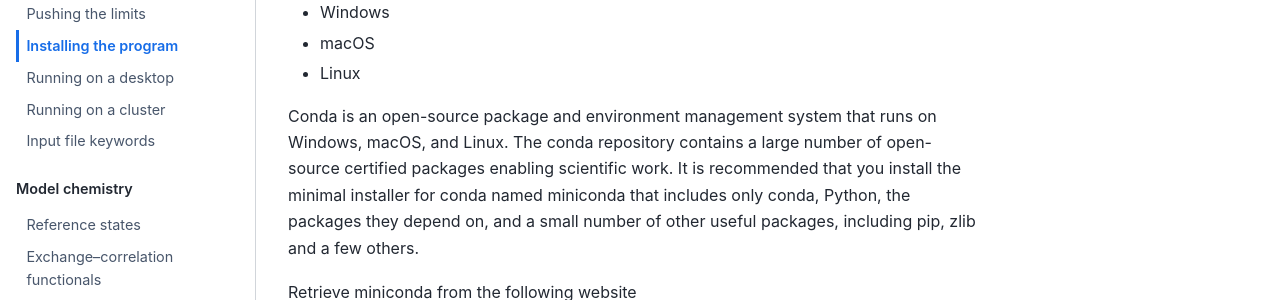
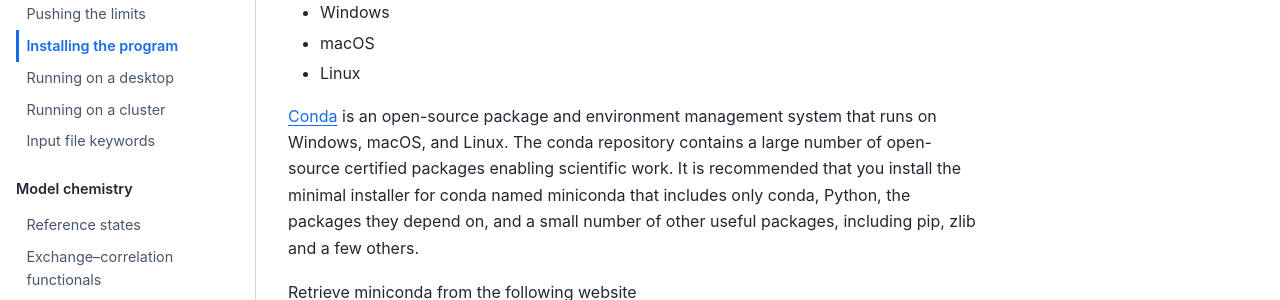
Before and after one commit to kthpanor/vlxman, a Jupyter Book: the page built from docs/installation.md, in a window 1280 px wide and 900 px high. Shown: the part 261-561 px from the top of the window. Built offline with Jupyter Book 1.0.4 settings and Sphinx 7.4.7 and the Sphinx Book theme 1.1.4, drawn with Linux system fonts in a browser that asks for light colours; part of the change alters nothing that is shown; some of the changed text lies outside the part shown.

```diff
--- a/docs/installation.md
+++ b/docs/installation.md
@@ -8,7 +8,7 @@ Binaries are available for the three main operating systems:
 - macOS
 - Linux
 
-Conda is an open-source package and environment management system that runs on Windows, macOS, and Linux. The conda repository contains a large number of open-source certified packages enabling scientific work. It is recommended that you install the minimal installer for conda named miniconda that includes only conda, Python, the packages they depend on, and a small number of other useful packages, including pip, zlib and a few others.
+[Conda](https://docs.conda.io/en/latest/) is an open-source package and environment management system that runs on Windows, macOS, and Linux. The conda repository contains a large number of open-source certified packages enabling scientific work. It is recommended that you install the minimal installer for conda named miniconda that includes only conda, Python, the packages they depend on, and a small number of other useful packages, including pip, zlib and a few others.
 
 Retrieve miniconda from the following website
 
@@ -79,7 +79,7 @@ $ git clone https://gitlab.com/veloxchem/veloxchem
 - C++ compiler fully compliant with the C++17 standard
 - Linear algebra libraries implementing the BLAS and LAPACK interfaces (e.g. Intel MKL, OpenBLAS or Cray LibSci)
 - MPI library (e.g. MPICH, Intel MPI or Open MPI)
-- Python (>=3.8) that includes the interpreter, the development header files, and the development libraries
+- [Python](https://www.python.org/) (>=3.8) that includes the interpreter, the development header files, and the development libraries
 - [MPI4Py](https://mpi4py.readthedocs.io/en/stable/)
 - [Scikit-build](https://scikit-build.readthedocs.io/en/latest/)
 - [Libxc](https://tddft.org/programs/libxc/)
@@ -93,10 +93,10 @@ See {ref}`external-dependencies` for instructions on how to get these add-ons.
 
 To avoid clashes between dependencies, we recommend to always use a [virtual enviroment](https://docs.python.org/3/tutorial/venv.html).
 
-(with-anaconda)=
-### Installing using Anaconda
+(with-conda)=
+### Installing using conda
 
-[Anaconda](https://www.anaconda.com/products/individual) and the software packaged on the [conda-forge](https://conda-forge.org/) channel provide build isolation and greatly simplify the installation of VeloxChem.
+[Conda](https://docs.conda.io/en/latest/) and the software packaged on the [conda-forge](https://conda-forge.org/) channel provide build isolation and greatly simplify the installation of VeloxChem.
 
 - Move to the folder containing the source code:
 
@@ -309,13 +309,13 @@ To avoid clashes between dependencies, we recommend to always use a [virtual env
 
 ### Installing on PowerLinux
 
-- See installation instructions [using Anaconda](with-anaconda)
+- See installation instructions [using conda](with-conda)
 
 ### Installing on macOS
 
-- See installation instructions [using Anaconda](with-anaconda)
+- See installation instructions [using conda](with-conda)
 
-- Known issue
+- Known issues
 
   On macOS you may encounter the following error at the end of the ``pip install`` step:
 
```
